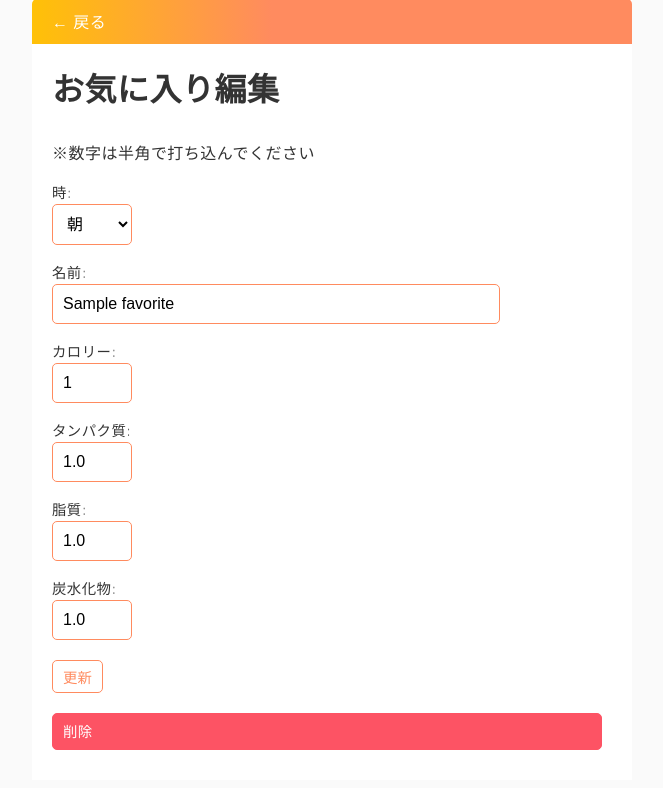
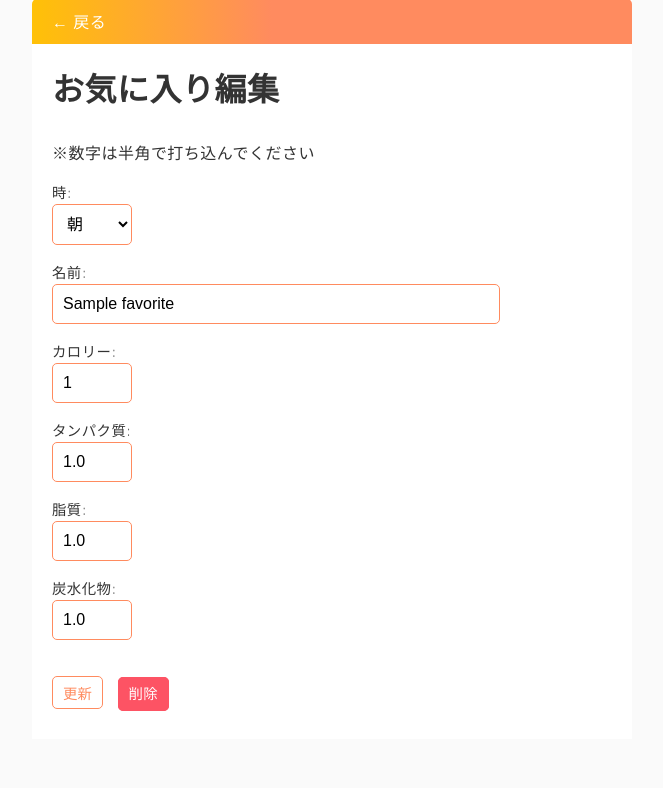
Before and after one commit to mshr530/pfc_calc, a Django app: page /favorite/update/1 in a window 1280 px wide. Shown: the part 59-847 px from the top of the page, without its empty margins (308-971 px from the left). After the commit the page ends 770 px from the top, so only its background shows below. Run offline with Django 3.2, Linux system fonts and the light colour scheme; tables that the repository leaves empty hold one stand-in row (values such as "Sample post").

Commit message:
button-delete class display inline

```diff
--- a/templates/base.html
+++ b/templates/base.html
@@ -196,13 +196,16 @@
       text-decoration: none;
       display: block;
       margin: 20px 10px 10px 0;
-      /* display: inline; */
+    }
+    .button-with-delete {
+      display: inline;
     }
     .button-delete {
       border: 1px solid #fd5364;
       padding: 6px 10px;
       color: #fff;
       background-color: #fd5364;
+      display: inline;
     }
     .form-txt{
       margin: 20px 0 0;
--- a/templates/base/favorite_update.html
+++ b/templates/base/favorite_update.html
@@ -18,7 +18,7 @@
 <form action="{% url 'favorite_update' favorite.id %}" method="post">
   {% csrf_token %}
   {{ form.as_p }}
-  <button class="button" type="submit">更新</button>
+  <button class="button button-with-delete" type="submit">更新</button>
   <a class='button button-delete' href="{% url 'favorite_delete' favorite.id %}">削除</a>
 </form>
 
--- a/templates/base/update.html
+++ b/templates/base/update.html
@@ -18,7 +18,7 @@
   <form action="" method="post">
     {% csrf_token %}
     {{ form.as_p }}
-    <button class="button" type="submit">更新</button>
+    <button class="button button-with-delete" type="submit">更新</button>
     <a class='button button-delete' href="{% url 'food_delete' food.id %}">削除</a>
   </form>
 </div>
```
